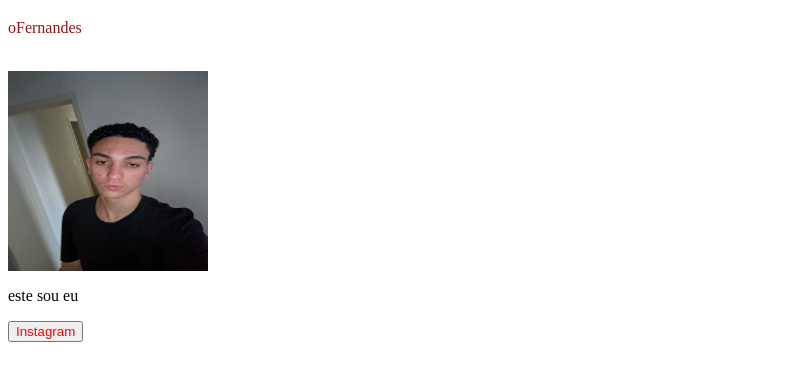
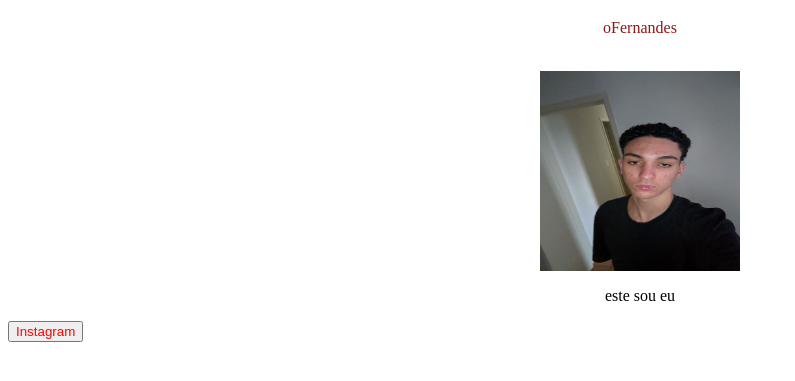
Before and after one commit to oFernandesx/html, a plain HTML site: page index.html in a window 1280 px wide. Shown: the part 97-478 px from the top of the page, without its empty margins (0-795 px from the left). Drawn offline with Linux system fonts and the light colour scheme.

Commit message:
centralizacao

```diff
--- a/index.html
+++ b/index.html
@@ -19,12 +19,12 @@
 
     <h1 id="meuid" class="color">TheGoat site</h1>
 
-    <p id="math" class="color-blue">oFernandes</p><br>
+    <center><p id="math" class="color-blue">oFernandes</p><br></center>
 
-    <img src="img/e493ad0c-1758-403c-95dc-463b0bf950c3.jpg" alt=""
-        width="200" height="200">
+    <center><img src="img/e493ad0c-1758-403c-95dc-463b0bf950c3.jpg" alt=""
+        width="200" height="200"> </center>
 
-        <p>este sou eu</p>
+        <center><p>este sou eu</p></center>
 
     <p></p>
     <a href="https://www.instagram.com/ofernandesz._/" target="_blank">
```
